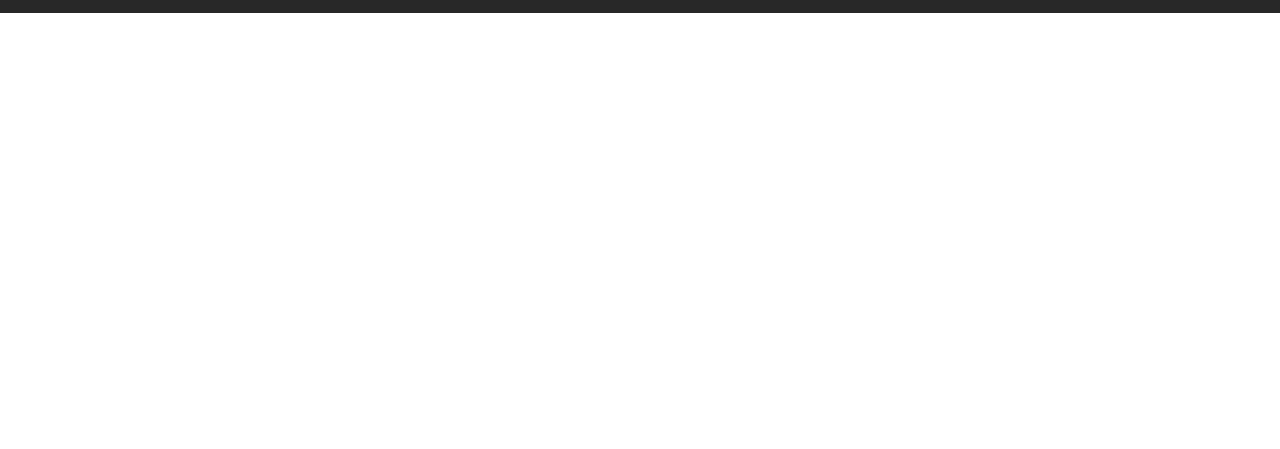
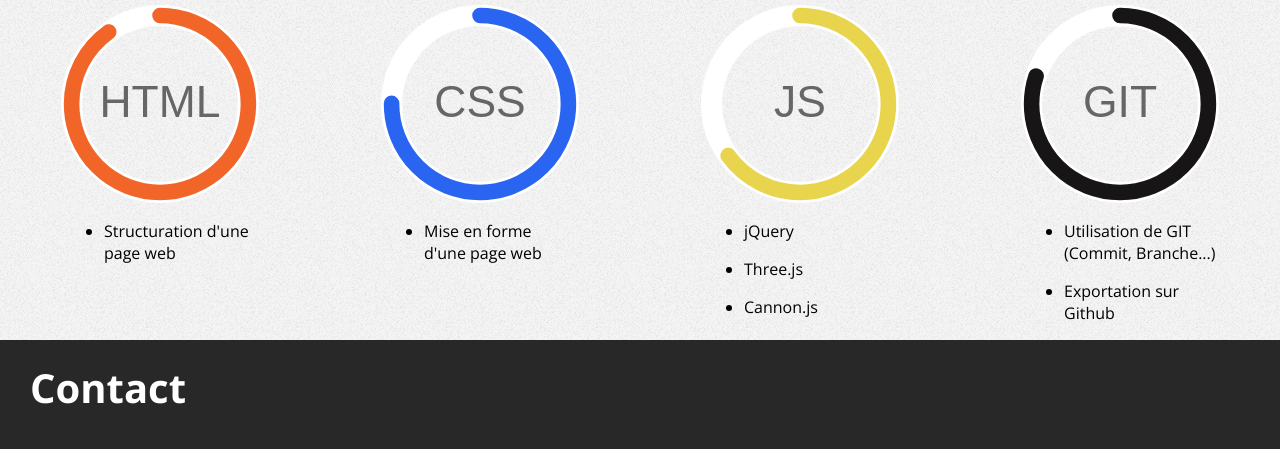
Before and after one commit to Maubry94/portfolio, a plain HTML site: page main.html in a window 1280 px wide. Shown: the part 2917-3366 px from the top of the page. Before the commit the page ends 2930 px from the top, so only its background shows below. Drawn offline with nearby package versions, Linux system fonts and the light colour scheme.

Commit message:
add skill-section

```diff
--- a/css/main.css
+++ b/css/main.css
@@ -131,7 +131,6 @@
 
 
 /*--------------------Big Picture--------------------*/
-
 #big-picture-section {
     width: 100%;
     height: 900px;
@@ -166,8 +165,6 @@
 
 
 /*--------------------About Me--------------------*/
-
-
 #about-me-section {
     width: 100%;
     height: 550px;
@@ -220,9 +217,7 @@
 }
 
 
-/*--------------------Project--------------------*/
-
-
+/*--------------------Projects section--------------------*/
 #projects-section {
     width: 100%;
     background-image: url(../img/bg.png);
@@ -296,6 +291,88 @@
     border: 1px solid black;
 }
 
+
+/*--------------------Skills section--------------------*/
+#skills-section {
+    width: 100%;
+    background-image: url(../img/bg.png);
+    background-color: #f4f4f4;
+    display: flex;
+    flex-direction: column;
+    padding-top: 30px;
+}
+
+#skills-section h3 {
+    margin-top: 50px;
+    font-size: 30px;
+    font-weight: normal;
+    text-align: center;
+}
+
+.flex-wrapper {
+    display: flex;
+    flex-flow: row nowrap;
+}
+
+.single-chart {
+    width: 33%;
+    justify-content: space-around;
+}
+
+.circular-chart {
+    display: block;
+    margin: 10px auto;
+    max-width: 80%;
+    max-height: 200px;
+}
+
+.circle-bg {
+    fill: none;
+    stroke: #fff;
+    stroke-width: 3.8;
+}
+
+.circle {
+    fill: none;
+    stroke-width: 2.8;
+    stroke-linecap: round;
+    animation: progress 1s ease-out forwards;
+}
+
+@keyframes progress {
+    0% {
+        stroke-dasharray: 0 100;
+    }
+}
+
+.circular-chart.html .circle {
+    stroke: #F16529;
+}
+
+.circular-chart.css .circle {
+    stroke: #2965f1;
+}
+
+.circular-chart.js .circle {
+    stroke: #E9D44E;
+}
+
+.circular-chart.git .circle {
+    stroke: #171516;
+}
+
+.percentage {
+    fill: #666;
+    font-family: sans-serif;
+    font-size: 0.5em;
+    text-anchor: middle;
+}
+
+.content {
+    padding: 0 20%;
+}
+
+
 /*--------------------Footer--------------------*/
 footer {
     width: 100%;
--- a/lib/loading.js
+++ b/lib/loading.js
@@ -1,6 +1,4 @@
 // Loading
-let loading;
-
 function showPage() {
     setTimeout(() => {
         document.getElementById("loader").style.display = "none";
--- a/main.html
+++ b/main.html
@@ -113,6 +113,94 @@
         <a href="projects" class="btn">Voir les autres projets</a>
 
     </section>
+    <section id="skills-section">
+        <h3>Mes compétences :</h3>
+        <div class="flex-wrapper">
+            <div class="single-chart">
+                <svg viewBox="0 0 36 36" class="circular-chart html">
+                    <path class="circle-bg" d="M18 2.0845
+                        a 15.9155 15.9155 0 0 1 0 31.831
+                        a 15.9155 15.9155 0 0 1 0 -31.831" />
+                    <path class="circle" stroke-dasharray="90, 100" d="M18 2.0845
+                        a 15.9155 15.9155 0 0 1 0 31.831
+                        a 15.9155 15.9155 0 0 1 0 -31.831" />
+                    <text x="18" y="20.35" class="percentage">HTML</text>
+                </svg>
+                <div class="content">
+                    <ul>
+                        <li>
+                            <p>Structuration d'une page web</p>
+                        </li>
+                    </ul>
+                </div>
+            </div>
+
+            <div class="single-chart">
+                <svg viewBox="0 0 36 36" class="circular-chart css">
+                    <path class="circle-bg" d="M18 2.0845
+                        a 15.9155 15.9155 0 0 1 0 31.831
+                        a 15.9155 15.9155 0 0 1 0 -31.831" />
+                    <path class="circle" stroke-dasharray="75, 100" d="M18 2.0845
+                        a 15.9155 15.9155 0 0 1 0 31.831
+                        a 15.9155 15.9155 0 0 1 0 -31.831" />
+                    <text x="18" y="20.35" class="percentage">CSS</text>
+                </svg>
+                <div class="content">
+                    <ul>
+                        <li>
+                            <p>Mise en forme d'une page web</p>
+                        </li>
+                    </ul>
+                </div>
+            </div>
+
+            <div class="single-chart">
+                <svg viewBox="0 0 36 36" class="circular-chart js">
+                    <path class="circle-bg" d="M18 2.0845
+                        a 15.9155 15.9155 0 0 1 0 31.831
+                        a 15.9155 15.9155 0 0 1 0 -31.831" />
+                    <path class="circle" stroke-dasharray="65, 100" d="M18 2.0845
+                        a 15.9155 15.9155 0 0 1 0 31.831
+                        a 15.9155 15.9155 0 0 1 0 -31.831" />
+                    <text x="18" y="20.35" class="percentage">JS</text>
+                </svg>
+                <div class="content">
+                    <ul>
+                        <li>
+                            <p>jQuery</p>
+                        </li>
+                        <li>
+                            <p>Three.js</p>
+                        </li>
+                        <li>
+                            <p>Cannon.js</p>
+                        </li>
+                    </ul>
+                </div>
+            </div>
+            <div class="single-chart">
+                <svg viewBox="0 0 36 36" class="circular-chart git">
+                    <path class="circle-bg" d="M18 2.0845
+                        a 15.9155 15.9155 0 0 1 0 31.831
+                        a 15.9155 15.9155 0 0 1 0 -31.831" />
+                    <path class="circle" stroke-dasharray="80, 100" d="M18 2.0845
+                        a 15.9155 15.9155 0 0 1 0 31.831
+                        a 15.9155 15.9155 0 0 1 0 -31.831" />
+                    <text x="18" y="20.35" class="percentage">GIT</text>
+                </svg>
+                <div class="content">
+                    <ul>
+                        <li>
+                            <p>Utilisation de GIT (Commit, Branche...)</p>
+                        </li>
+                        <li>
+                            <p>Exportation sur Github</p>
+                        </li>
+                    </ul>
+                </div>
+            </div>
+        </div>
+    </section>
 
     <footer>
         <h2>Contact</h2>
```
Also changed, not shown: projects.html (+0 -1 lines).
